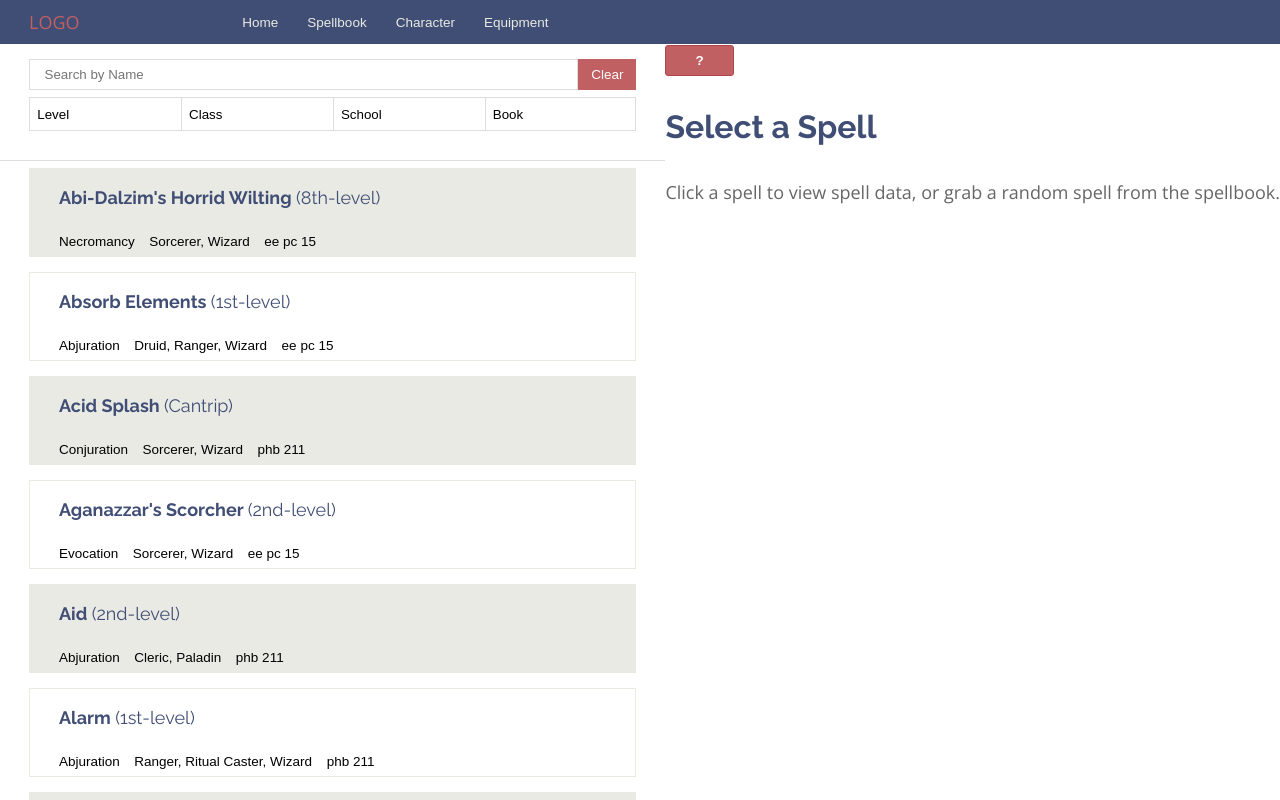
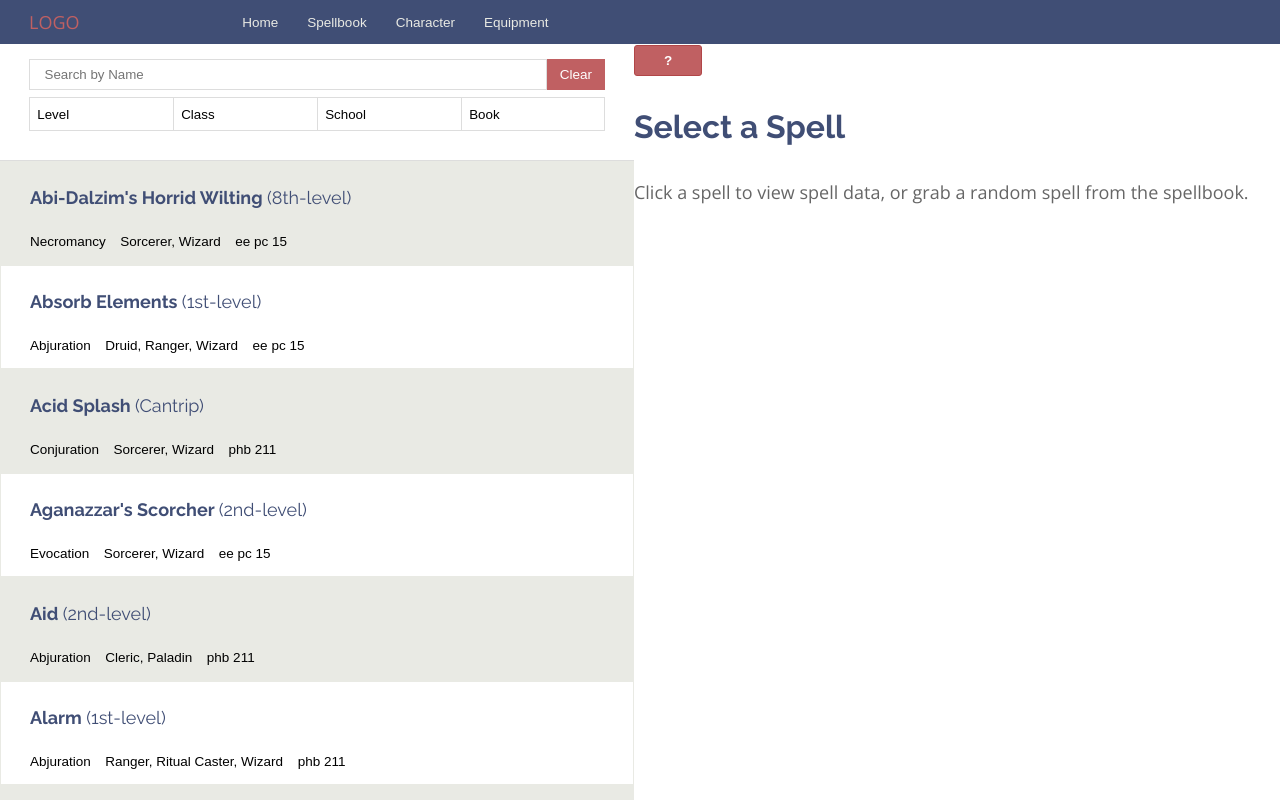
Before and after one commit to KyleTreptow/dnd-react-app, a React (Create React App) app: page / in a window 1280 px wide. Both pictures are taken after a click on the button "Spellbook". Shown: the top 800 px of the page. Built offline with nearby package versions, Linux system fonts and the light colour scheme.

Commit message:
updating spellbook css

```diff
--- a/src/app/Spellbook/Spellbook.sass
+++ b/src/app/Spellbook/Spellbook.sass
@@ -53,7 +53,6 @@
 .spellitem
   display: block
   text-align: left
-  padding: $blh/4 $blh
   &__list
     padding: 0
     margin: 0 0 $blh/2 0
@@ -67,7 +66,7 @@
   &__level
     font-weight: 400
   &__button
-    padding: $blh/4 $blh
+    padding: $blh/2 $blh
     text-align: inherit
     background: transparent
     display: block
```
